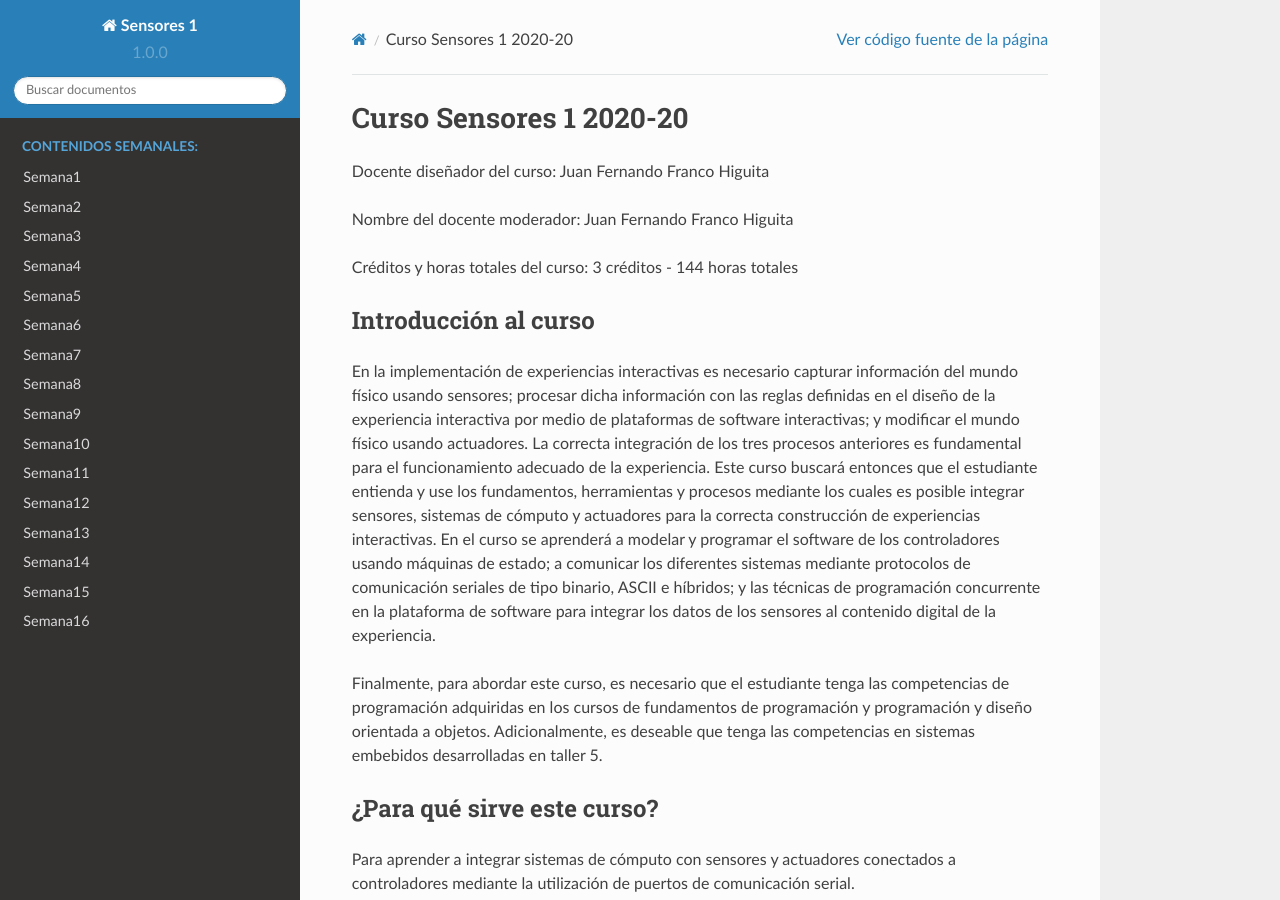
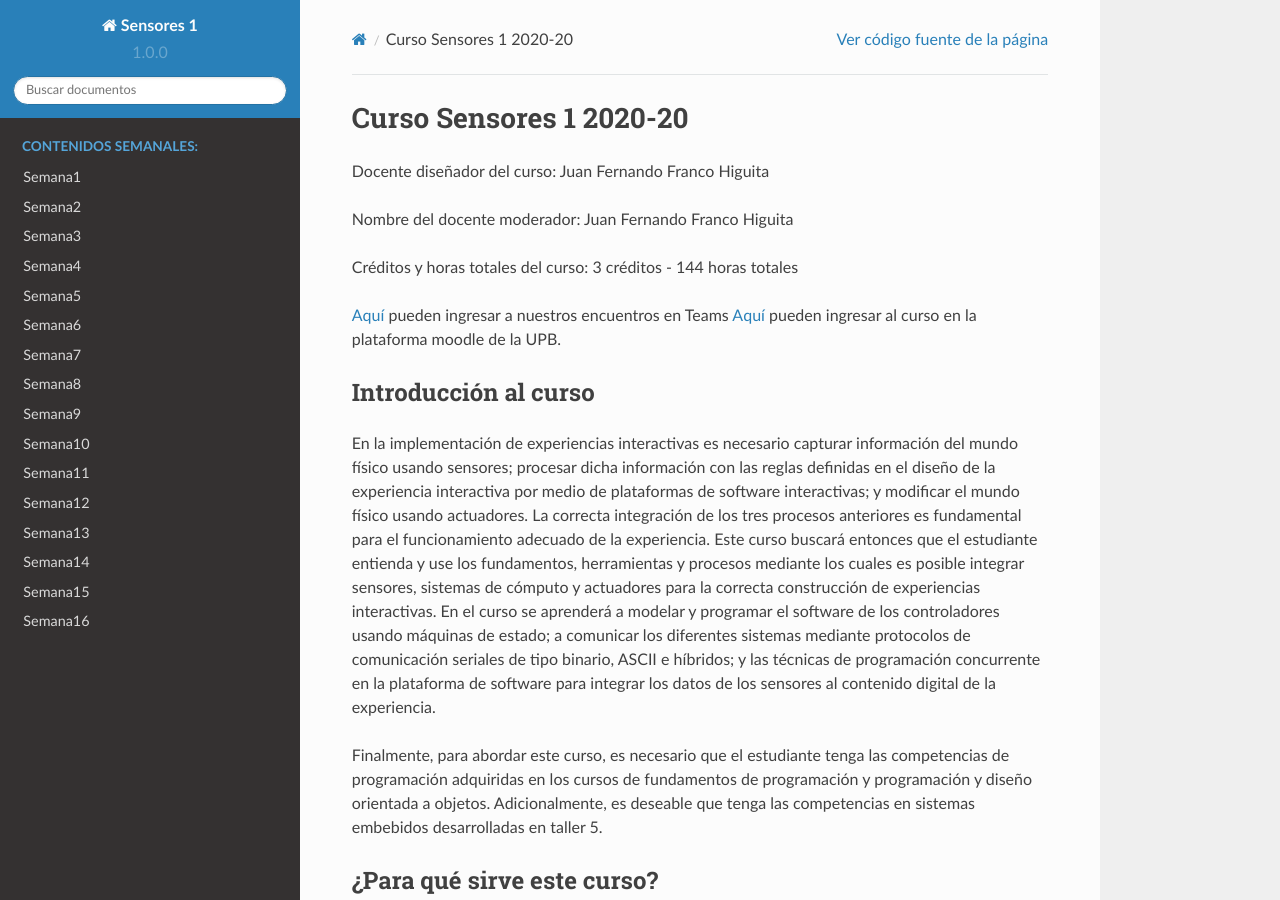
Before and after one commit to juanferfranco/sensores1, a Sphinx documentation site: the page built from docs/index.rst, in a window 1280 px wide and 900 px high. Built offline with Sphinx 7.4.7 and the Read the Docs theme 2.0.0, drawn with Linux system fonts in a browser that asks for light colours.

Commit message:
update index and add link to the Unit1's rubric

```diff
--- a/docs/_semana1/semana1.rst
+++ b/docs/_semana1/semana1.rst
@@ -52,7 +52,8 @@ Se trata de una calculadora interactiva
 
 * Crea una carpeta principal. Guarda allí dos carpetas más, cada uno con el proyecto para el PC
   y para el controlador. Guarda los proyectos completos.
-* En la carpeta principal guarda una copia de la rúbrica con tu autoevaluación.
+* En la carpeta principal guarda una copia de la `rúbrica <https://auladigital.upb.edu.co/mod/page/view.php?id=465306>`__
+  con tu autoevaluación.
 * En la carpeta principal guarda un archivo .pdf donde colocarás cuatro cosas:
 
   * La versión de Visual Studio utilizada.
--- a/docs/index.rst
+++ b/docs/index.rst
@@ -6,6 +6,9 @@ Docente diseñador del curso: Juan Fernando Franco Higuita
 Nombre del docente moderador: Juan Fernando Franco Higuita
 
 Créditos y horas totales del curso: 3 créditos - 144 horas totales
+
+`Aquí <https://teams.microsoft.com/l/team/19%3a919658982cb4457e85d706bad345b5dc%40thread.tacv2/conversations?groupId=16c098de-d737-4b8a-839d-8faf7400b06e&tenantId=618bab0f-20a4-4de3-a10c-e20cee96bb35>`__ pueden ingresar a nuestros encuentros en Teams
+`Aquí <https://auladigital.upb.edu.co/course/view.php?id=9281>`__ pueden ingresar al curso en la plataforma moodle de la UPB.
 
 
 Introducción al curso
```
